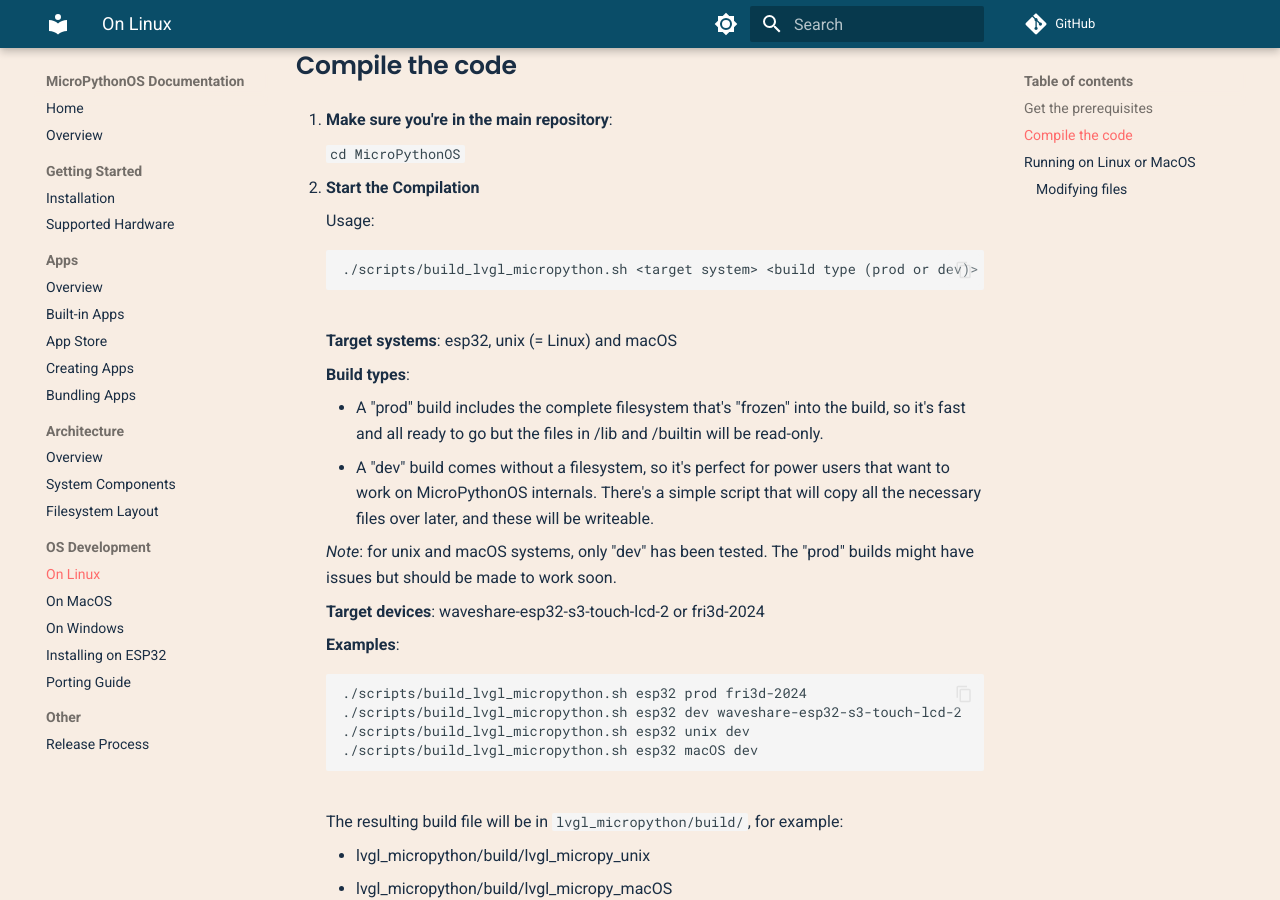
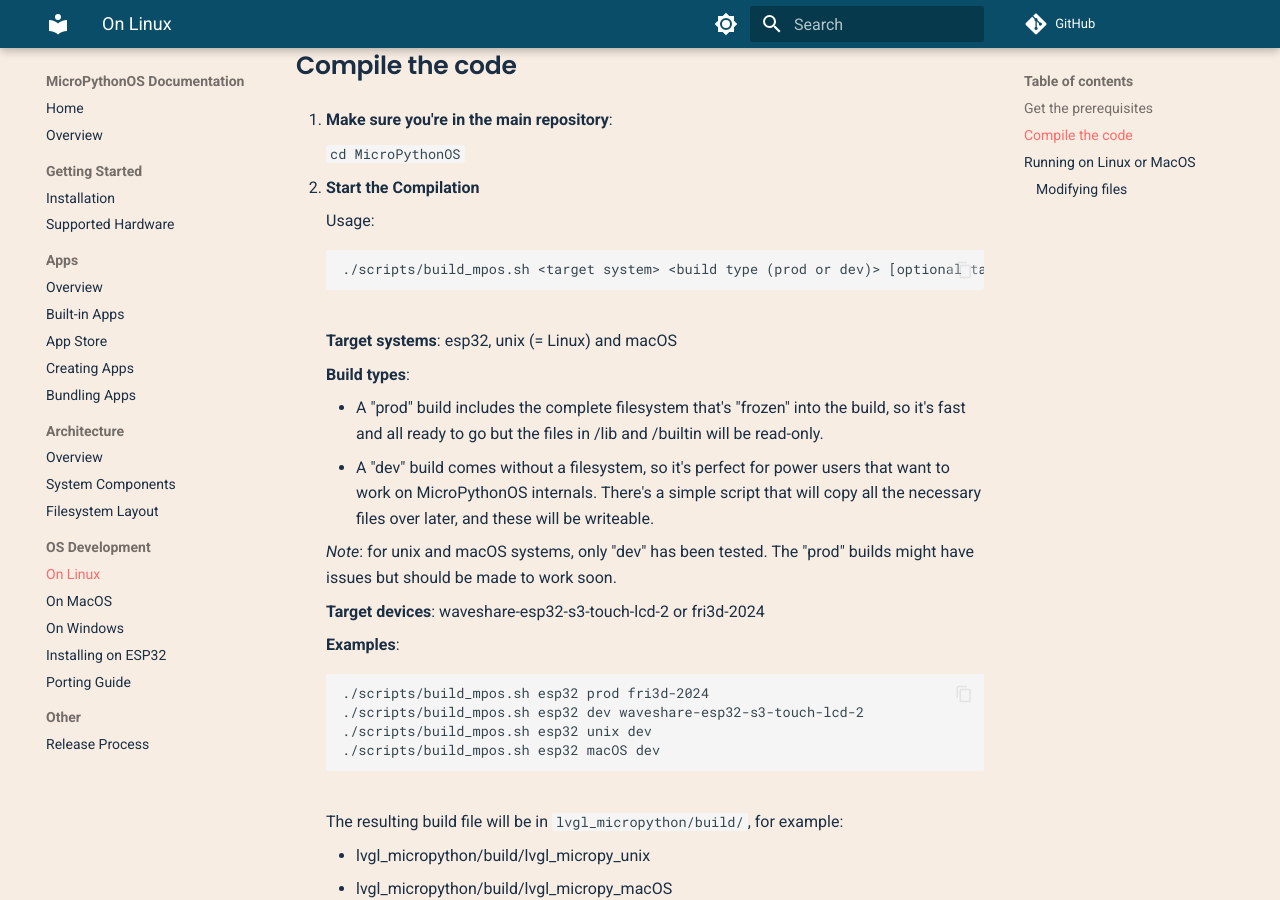
Before and after one commit to MicroPythonOS/docs, an MkDocs documentation site: the page built from docs/os-development/linux.md, in a window 1280 px wide and 900 px high, scrolled down 646 px. Built offline with MkDocs 1.6.1 and Material for MkDocs 9.7.7, drawn with Linux system fonts in a browser that asks for light colours; comment, search, counter and statistics services are not loaded.

Commit message:
Rename build_lvgl_micropython.sh to build_mpos.sh

````diff
--- a/docs/os-development/compiling.md
+++ b/docs/os-development/compiling.md
@@ -12,7 +12,7 @@
 
     <pre>
     ```
-    ./scripts/build_lvgl_micropython.sh <target system> <build type (prod or dev)> [optional target device]
+    ./scripts/build_mpos.sh <target system> <build type (prod or dev)> [optional target device]
     ```
     </pre>
 
@@ -31,10 +31,10 @@
 
     <pre>
     ```
-    ./scripts/build_lvgl_micropython.sh esp32 prod fri3d-2024
-    ./scripts/build_lvgl_micropython.sh esp32 dev waveshare-esp32-s3-touch-lcd-2
-    ./scripts/build_lvgl_micropython.sh esp32 unix dev
-    ./scripts/build_lvgl_micropython.sh esp32 macOS dev
+    ./scripts/build_mpos.sh esp32 prod fri3d-2024
+    ./scripts/build_mpos.sh esp32 dev waveshare-esp32-s3-touch-lcd-2
+    ./scripts/build_mpos.sh esp32 unix dev
+    ./scripts/build_mpos.sh esp32 macOS dev
     ```
     </pre>
 
--- a/docs/os-development/linux.md
+++ b/docs/os-development/linux.md
@@ -22,7 +22,6 @@
 ```
 
 
-
 {!os-development/compiling.md!}
 
 {!os-development/running-on-desktop.md!}
````
Also changed, not shown: docs/os-development/porting-guide.md (+1 -1 lines).
